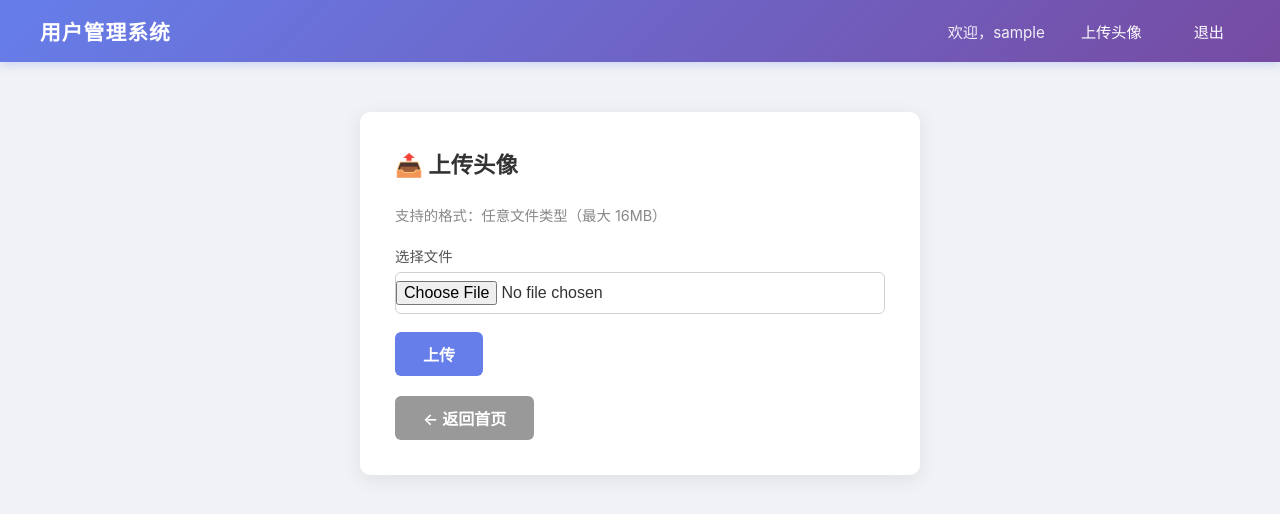
After one commit to Caokaifa173/-, a Flask app: page /upload in a window 1280 px wide. The commit adds this page. Shown: the top 514 px of the page. Run offline with Flask 3, Linux system fonts and the light colour scheme; the visitor is signed in with stand-in values (Sample User, id 1).

Commit message:
feat: 新增头像上传功能
- 新增 /upload 路由（GET/POST），需要登录才能访问
- 新增 templates/upload.html 上传页面（文件选择、预览、链接）
- base.html 导航栏添加"上传头像"链接
- index.html 首页添加上传头像快捷入口
- 配置 MAX_CONTENT_LENGTH = 16MB
- 自动创建 static/uploads/ 目录
- ⚠️ 故意：不检查文件类型、不重命名、不校验内容

```diff
--- a/app.py
+++ b/app.py
@@ -1,8 +1,17 @@
 import sqlite3, os
-from flask import Flask, render_template, request, redirect, session
+from flask import Flask, render_template, request, redirect, session, url_for
+from werkzeug.utils import secure_filename
 
 app = Flask(__name__)
 app.secret_key = "dev-key-2025"
+
+# ========== 新增配置：文件上传 ==========
+app.config["MAX_CONTENT_LENGTH"] = 16 * 1024 * 1024  # 16MB
+UPLOAD_FOLDER = os.path.join(
+    os.path.dirname(os.path.abspath(__file__)), "static", "uploads"
+)
+os.makedirs(UPLOAD_FOLDER, exist_ok=True)
+# ==========================================
 
 USERS = {
     "admin": {
@@ -11,7 +20,7 @@ USERS = {
         "role": "admin",
         "email": "admin@example.com",
         "phone": "13800138000",
-        "balance": 99999
+        "balance": 99999,
     },
     "alice": {
         "username": "alice",
@@ -19,11 +28,13 @@ USERS = {
         "role": "user",
         "email": "alice@example.com",
         "phone": "13900139001",
-        "balance": 100
-    }
+        "balance": 100,
+    },
 }
 
-DB_PATH = os.path.join(os.path.dirname(os.path.abspath(__file__)), "data", "users.db")
+DB_PATH = os.path.join(
+    os.path.dirname(os.path.abspath(__file__)), "data", "users.db"
+)
 
 
 def init_db():
@@ -41,8 +52,12 @@ def init_db():
         )
         """
     )
-    c.execute("INSERT OR IGNORE INTO users (username, password, email, phone) VALUES ('admin', '***', 'admin@example.com', '13800138000')")
-    c.execute("INSERT OR IGNORE INTO users (username, password, email, phone) VALUES ('alice', 'alice2025', 'alice@example.com', '13900139001')")
+    c.execute(
+        "INSERT OR IGNORE INTO users (username, password, email, phone) VALUES ('admin', '***', 'admin@example.com', '13800138000')"
+    )
+    c.execute(
+        "INSERT OR IGNORE INTO users (username, password, email, phone) VALUES ('alice', 'alice2025', 'alice@example.com', '13900139001')"
+    )
     conn.commit()
     conn.close()
     print(f"[init_db] Database initialized at {DB_PATH}")
@@ -59,14 +74,13 @@ def index():
     searched = bool(keyword)
 
     if keyword:
-        # ✅ 修复 SQL 注入 — 参数化查询
         like_pattern = f"%{keyword}%"
         conn = sqlite3.connect(DB_PATH)
         conn.row_factory = sqlite3.Row
         try:
             rows = conn.execute(
                 "SELECT id, username, email, phone FROM users WHERE username LIKE ? OR email LIKE ?",
-                (like_pattern, like_pattern)
+                (like_pattern, like_pattern),
             ).fetchall()
             results = [dict(row) for row in rows]
         except Exception as e:
@@ -74,7 +88,9 @@ def index():
             results = []
         conn.close()
 
-    return render_template("index.html", user=user, results=results, keyword=keyword, searched=searched)
+    return render_template(
+        "index.html", user=user, results=results, keyword=keyword, searched=searched
+    )
 
 
 @app.route("/login", methods=["GET", "POST"])
@@ -100,12 +116,11 @@ def register():
         password = request.form.get("password", "")
         email = request.form.get("email", "")
         phone = request.form.get("phone", "")
-        # ✅ 修复 SQL 注入 — 参数化查询
         conn = sqlite3.connect(DB_PATH)
         try:
             conn.execute(
                 "INSERT INTO users (username, password, email, phone) VALUES (?, ?, ?, ?)",
-                (username, password, email, phone)
+                (username, password, email, phone),
             )
             conn.commit()
             conn.close()
@@ -115,6 +130,42 @@ def register():
             conn.close()
             return render_template("register.html", error=f"注册失败: {e}")
     return render_template("register.html")
+
+
+# ========== 新增路由：头像上传 ==========
+@app.route("/upload", methods=["GET", "POST"])
+def upload():
+    """头像上传页面：登录用户可上传任意文件"""
+    if "username" not in session:
+        return redirect("/login")
+
+    user = USERS.get(session["username"])
+    result = None
+    error = None
+
+    if request.method == "POST":
+        if "file" not in request.files:
+            error = "没有选择文件"
+        else:
+            f = request.files["file"]
+            if f.filename == "":
+                error = "文件名为空"
+            else:
+                # ⚠️ 漏洞：使用原始文件名保存，不做类型检查
+                filename = f.filename
+                save_path = os.path.join(UPLOAD_FOLDER, filename)
+                f.save(save_path)
+                file_url = url_for("static", filename=f"uploads/{filename}")
+                result = {
+                    "filename": filename,
+                    "url": file_url,
+                    "size": os.path.getsize(save_path),
+                }
+
+    return render_template("upload.html", user=user, result=result, error=error)
+
+
+# ==========================================
 
 
 @app.route("/logout")
--- a/templates/base.html
+++ b/templates/base.html
@@ -12,6 +12,7 @@
         <div class="nav-menu">
             {% if session.get('username') %}
                 <span class="nav-welcome">欢迎，{{ session.get('username') }}</span>
+                <a href="/upload" class="nav-link">上传头像</a>
                 <a href="/logout" class="nav-link">退出</a>
             {% else %}
                 <a href="/login" class="nav-link">登录</a>
--- a/templates/index.html
+++ b/templates/index.html
@@ -11,6 +11,11 @@
         <li><span class="label">角色</span><span class="value">{{ user.role }}</span></li>
         <li><span class="label">余额</span><span class="value">{{ user.balance }}</span></li>
     </ul>
+
+    <!-- 新增：上传头像快捷入口 -->
+    <div style="text-align: center; margin-bottom: 25px;">
+        <a href="/upload" class="btn" style="background: #27ae60;">📤 上传头像</a>
+    </div>
 
     <h3 style="margin-top: 25px; margin-bottom: 15px; color: #667eea;">🔍 搜索用户</h3>
     <form method="get" action="/">
--- /dev/null
+++ b/templates/upload.html
@@ -0,0 +1,38 @@
+{% extends "base.html" %}
+{% block content %}
+<div class="card">
+    <h2>📤 上传头像</h2>
+    <p style="margin-bottom: 20px; color: #888; font-size: 0.9em;">
+        支持的格式：任意文件类型（最大 16MB）
+    </p>
+
+    {% if error %}
+    <div class="error">{{ error }}</div>
+    {% endif %}
+
+    <form method="post" enctype="multipart/form-data">
+        <div class="form-group">
+            <label for="file">选择文件</label>
+            <input type="file" name="file" id="file" style="padding: 8px 0;">
+        </div>
+        <button type="submit" class="btn">上传</button>
+    </form>
+
+    {% if result %}
+    <hr style="margin: 25px 0; border: none; border-top: 1px solid #f0f0f0;">
+    <div style="text-align: center;">
+        <h3 style="color: #27ae60; margin-bottom: 15px;">✅ 上传成功！</h3>
+        <div style="max-width: 200px; margin: 0 auto 15px; border: 2px solid #f0f0f0; border-radius: 10px; overflow: hidden;">
+            <img src="{{ result.url }}" alt="头像预览" style="width: 100%; display: block;">
+        </div>
+        <p style="font-size: 0.85em; color: #666; word-break: break-all;">
+            文件名：<code>{{ result.filename }}</code><br>
+            大小：{{ (result.size / 1024) | round(1) }} KB<br>
+            <a href="{{ result.url }}" target="_blank" style="color: #667eea;">🔗 打开文件</a>
+        </p>
+    </div>
+    {% endif %}
+
+    <a href="/" class="btn" style="margin-top: 20px; background: #999;">← 返回首页</a>
+</div>
+{% endblock %}
```
Also changed, not shown: 1 other file.
